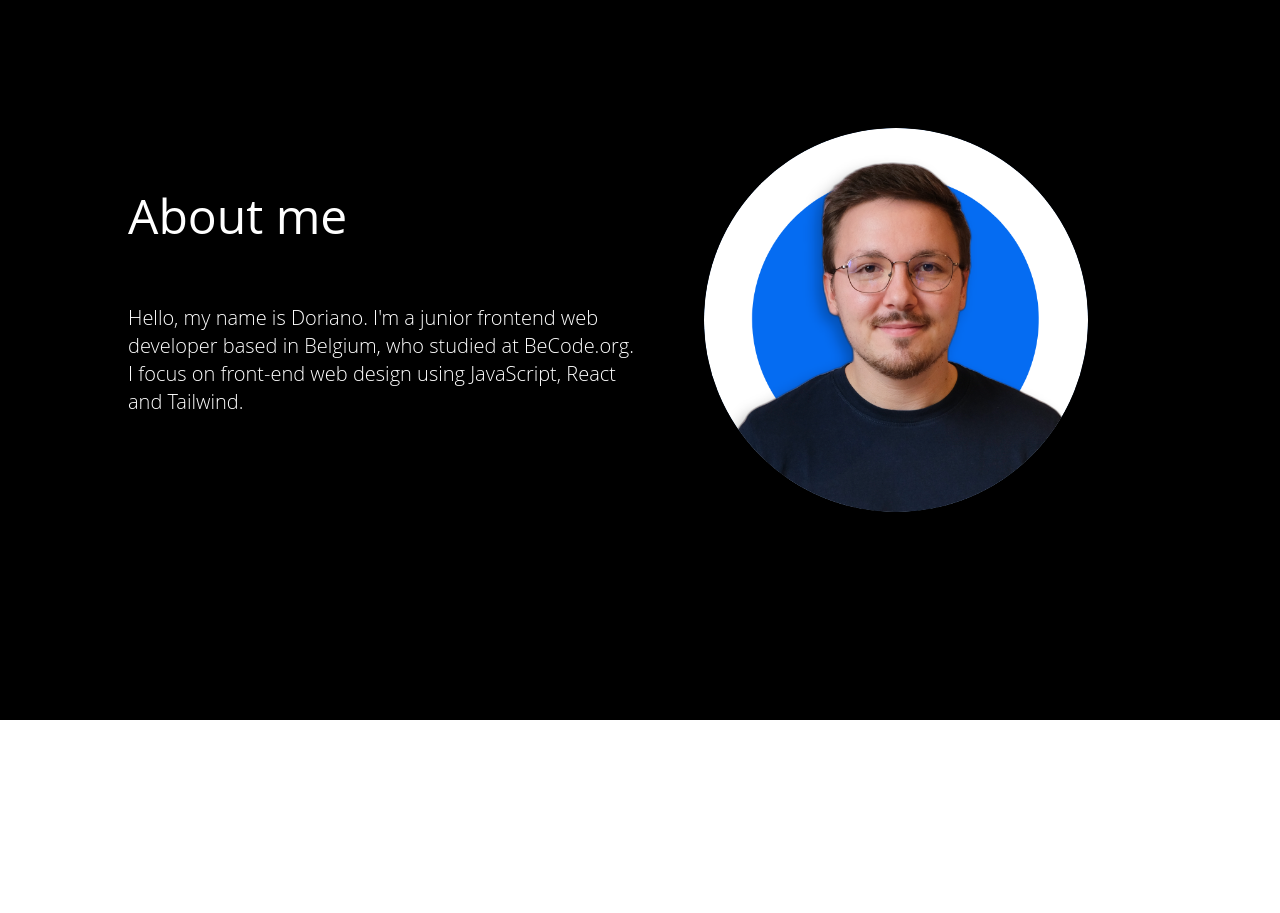
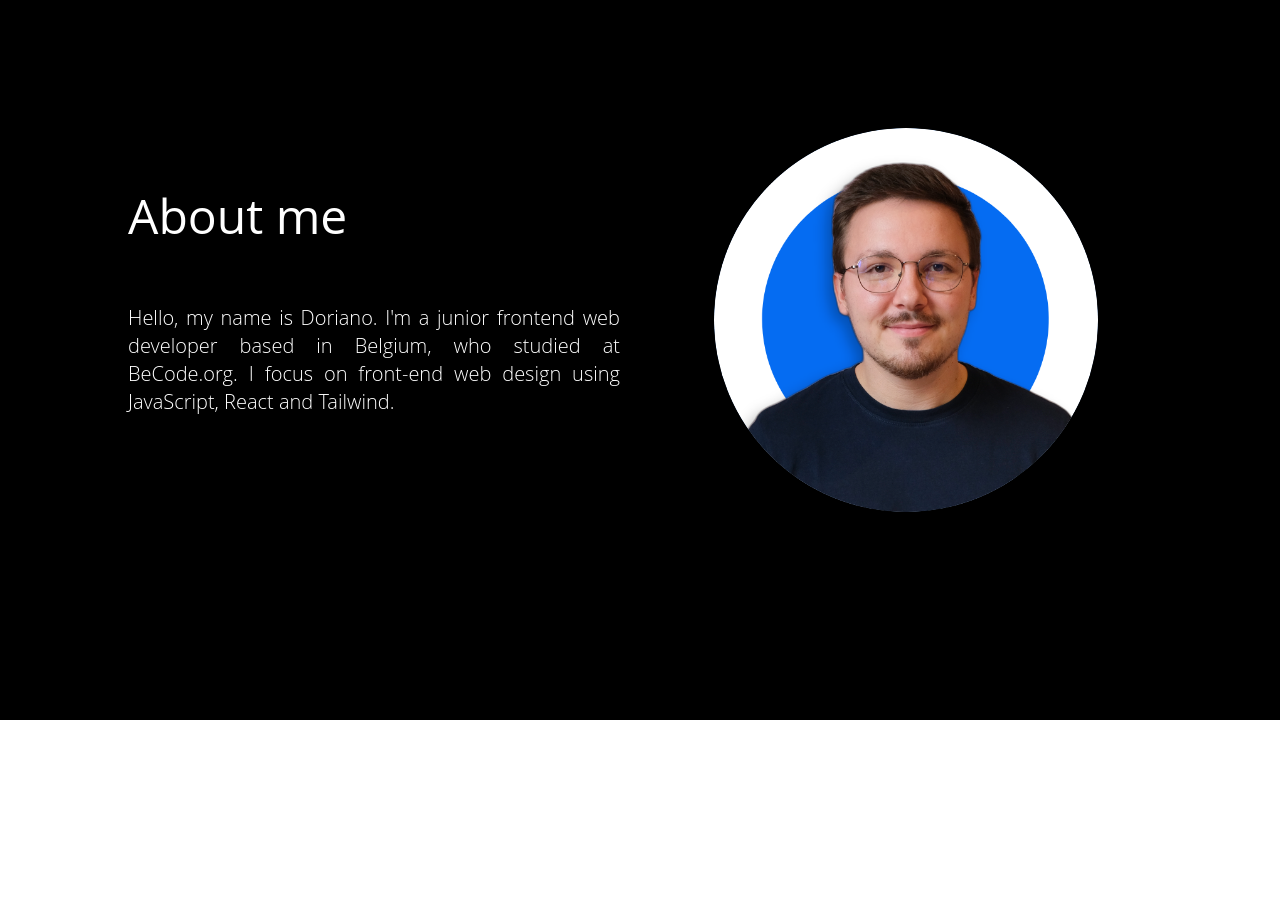
Before and after one commit to VVKDO98/portfolio, a website: page index.html in a window 1280 px wide. Shown: the part 880-1793 px from the top of the page. Drawn offline with nearby package versions, Linux system fonts and the light colour scheme.

```diff
--- a/index.html
+++ b/index.html
@@ -48,10 +48,10 @@
         <main id="about" class="h-full flex flex-col justify-center items-center">
             <!-- Section about -->
             <section id="about" class="h-screen w-full flex flex-col justify-center items-center bg-black">
-                <div class="w-4/5 mx-auto my-10 flex flex-col lg:flex-row lg:items-center">
+                <div class="w-4/5 mx-auto my-10 flex flex-col lg:flex-row lg:items-center lg:gap-10">
                     <div class="w-full lg:w-1/2">
                         <h2 class="font-medium text-white text-3xl lg:text-5xl mb-16 selection:text-yellow">About me</h2>
-                        <p class="text-white text-base font-light lg:text-xl mb-8 selection:text-yellow">
+                        <p class="text-white text-base text-justify font-light lg:text-xl mb-8 selection:text-yellow">
                             Hello, my name is Doriano. I'm a junior frontend web
                             developer based in Belgium, who studied at
                             BeCode.org. I focus on front-end web design using
```
Also changed, not shown: public/output.css.
